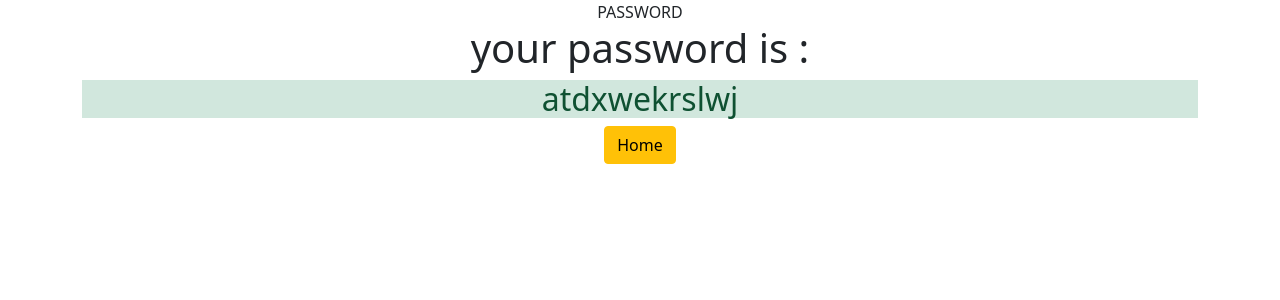
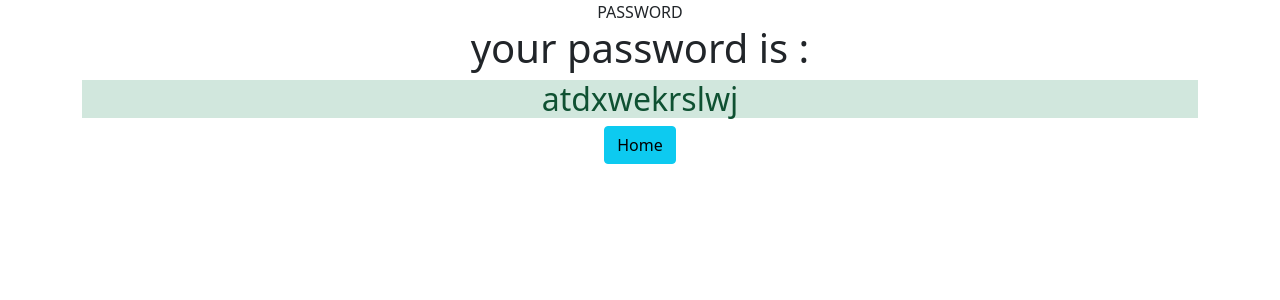
Before and after one commit to 136Naty/django3-password-generator, a Django app: page /generatedpassword/ in a window 1280 px wide. Shown: the top 300 px of the page. Run offline with Django 3.2, Linux system fonts and the light colour scheme.

Commit message:
I made a good job there

```diff
--- a/generator/templates/generator/password.html
+++ b/generator/templates/generator/password.html
@@ -5,5 +5,5 @@ PASSWORD
 <h1> your password is :</h1>
 <h2 class="aler alert-success">{{ password }}</h2>
 
-<a href="{% url "home" %}" class="btn btn-warning">Home</a>
+<a href="{% url "home" %}" class="btn btn-info">Home</a>
 </div>
--- a/password_generator/settings.py
+++ b/password_generator/settings.py
@@ -20,7 +20,7 @@ BASE_DIR = Path(__file__).resolve().parent.parent
 # See https://docs.djangoproject.com/en/3.2/howto/deployment/checklist/
 
 # SECURITY WARNING: keep the secret key used in production secret!
-SECRET_KEY = 'django-insecure-#c=19pbud*_rx*kb_ce(%@$x!%h=w!fx0=u5k%^zd7oyw8xgy%'
+SECRET_KEY = 'django-insecure-#c=vgdfg*_rx*kb_ce(%@$x!%h=w!fx0=u5k%^zd7oyw8xgy%'
 
 # SECURITY WARNING: don't run with debug turned on in production!
 DEBUG = True # po dokon4eni projektu ymenit na False
```
Also changed, not shown: 1 other file.
